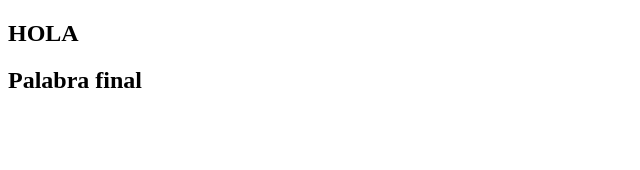
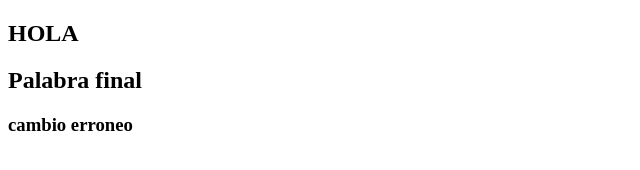
Before and after one commit to 3letras/TestGit, a plain HTML site: page index.html in a window 1280 px wide. Shown: the whole page, without its empty margins (0-640 px from the left). Drawn offline with Linux system fonts and the light colour scheme.

Commit message:
feat: ramdom h3

```diff
--- a/index.html
+++ b/index.html
@@ -9,6 +9,7 @@
     <section>
         <h1>HOLA</h1>
         <h2>Palabra final</h2>
+        <h3>cambio erroneo</h3>
     </section>
 </body>
 </html>
```
